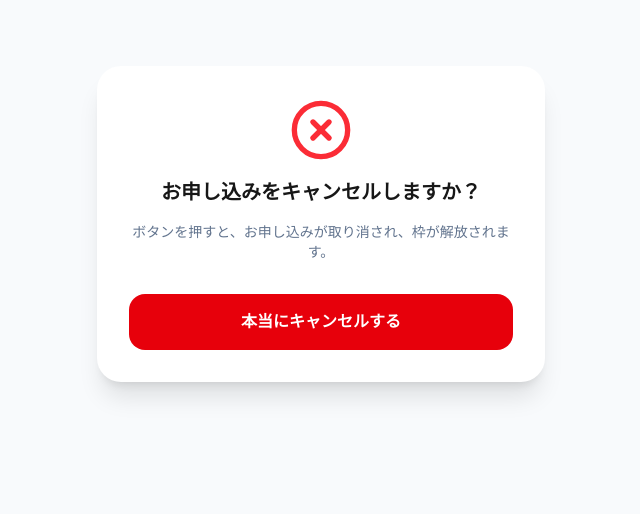
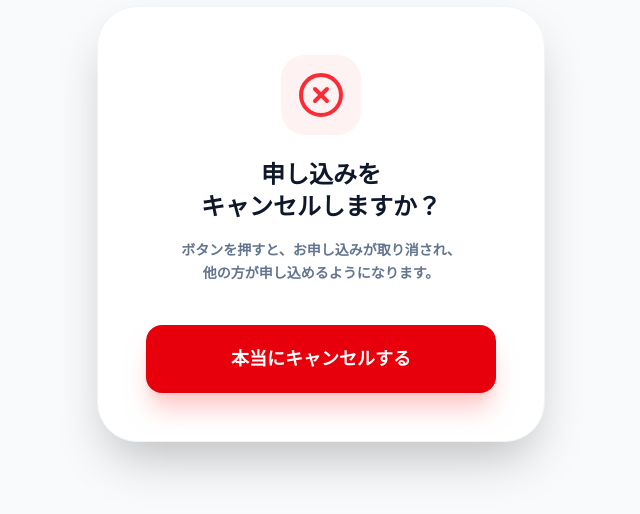
Before and after one commit to hey870desu-ai/event-manager-saas, a Next.js app: page /cancel in a window 1280 px wide. Shown: the part 176-690 px from the top of the page, without its empty margins (319-959 px from the left). Built offline with nearby package versions, Linux system fonts and the light colour scheme.

Commit message:
fix: cancelページにSuspense境界を追加してビルドエラーを解消したっぺ！

```diff
--- a/app/cancel/page.tsx
+++ b/app/cancel/page.tsx
@@ -1,47 +1,99 @@
 "use client";
+
 import { useSearchParams } from "next/navigation";
-import { useState } from "react";
-import { XCircle, CheckCircle } from "lucide-react";
+import { useState, Suspense } from "react"; // 🏆 Suspenseを追加！
+import { XCircle, CheckCircle, AlertCircle } from "lucide-react";
 
-export default function ParticipantCancelPage() {
+// 🏆 実際の処理をする中身（Content）
+function CancelContent() {
   const searchParams = useSearchParams();
   const rid = searchParams.get("rid"); // 予約ID
+  const eid = searchParams.get("eid"); // イベントID
   const [status, setStatus] = useState<'confirm' | 'processing' | 'done' | 'error'>('confirm');
 
   const handleCancel = async () => {
+    if (!rid || !eid) {
+      alert("IDが足りねぇぞい！メールのリンクをもう一度確認してくんちぇ。");
+      return;
+    }
+
     setStatus('processing');
     try {
-      // 🏆 ここで「キャンセル処理API」を叩くっぺ！
       const res = await fetch("/api/cancel-registration", {
         method: "POST",
         headers: { "Content-Type": "application/json" },
-        body: JSON.stringify({ reservationId: rid }),
+        body: JSON.stringify({ reservationId: rid, eventId: eid }),
       });
       if (res.ok) setStatus('done');
       else setStatus('error');
-    } catch (e) { setStatus('error'); }
+    } catch (e) {
+      setStatus('error');
+    }
   };
 
   return (
-    <div className="min-h-screen bg-slate-50 flex items-center justify-center p-4">
-      <div className="max-w-md w-full bg-white rounded-3xl p-8 shadow-xl text-center">
+    <div className="max-w-md w-full bg-white rounded-[2.5rem] p-8 md:p-12 shadow-2xl text-center border border-slate-100">
       {status === 'confirm' && (
         <>
-            <XCircle className="w-16 h-16 text-red-500 mx-auto mb-4" />
-            <h1 className="text-xl font-bold mb-4">お申し込みをキャンセルしますか？</h1>
-            <p className="text-slate-500 text-sm mb-8">ボタンを押すと、お申し込みが取り消され、枠が解放されます。</p>
-            <button onClick={handleCancel} className="w-full py-4 bg-red-600 text-white rounded-2xl font-bold">本当にキャンセルする</button>
+          <div className="w-20 h-20 bg-red-50 text-red-500 rounded-3xl flex items-center justify-center mx-auto mb-6">
+            <XCircle size={48} />
+          </div>
+          <h1 className="text-2xl font-black text-slate-900 mb-4">申し込みを<br />キャンセルしますか？</h1>
+          <p className="text-slate-500 font-bold text-sm mb-10 leading-relaxed">
+            ボタンを押すと、お申し込みが取り消され、<br />他の方が申し込めるようになります。
+          </p>
+          <button
+            onClick={handleCancel}
+            className="w-full py-5 bg-red-600 text-white rounded-2xl font-black text-lg shadow-xl shadow-red-200 hover:bg-red-700 transition-all active:scale-95"
+          >
+            本当にキャンセルする
+          </button>
         </>
       )}
-        {status === 'processing' && <p className="animate-pulse">手続き中だっぺ...</p>}
+
+      {status === 'processing' && (
+        <div className="py-12">
+          <div className="animate-spin h-12 w-12 border-4 border-indigo-500 border-t-transparent rounded-full mx-auto mb-6"></div>
+          <p className="text-slate-600 font-black text-xl">手続き中だっぺ...</p>
+        </div>
+      )}
+
       {status === 'done' && (
         <>
-            <CheckCircle className="w-16 h-16 text-emerald-500 mx-auto mb-4" />
-            <h1 className="text-xl font-bold mb-2">キャンセルが完了しました</h1>
-            <p className="text-slate-500 text-sm">またのご参加を心よりお待ちしております。</p>
+          <div className="w-20 h-20 bg-emerald-50 text-emerald-500 rounded-3xl flex items-center justify-center mx-auto mb-6">
+            <CheckCircle size={48} />
+          </div>
+          <h1 className="text-2xl font-black text-slate-900 mb-4">キャンセルが<br />完了しました</h1>
+          <p className="text-slate-600 font-bold mb-8">またのご参加を、<br />心よりお待ちしております。</p>
+          <button
+            onClick={() => window.close()}
+            className="w-full py-4 bg-slate-100 text-slate-600 rounded-2xl font-black"
+          >
+            閉じる
+          </button>
+        </>
+      )}
+
+      {status === 'error' && (
+        <>
+          <div className="w-20 h-20 bg-orange-50 text-orange-500 rounded-3xl flex items-center justify-center mx-auto mb-6">
+            <AlertCircle size={48} />
+          </div>
+          <h1 className="text-xl font-bold text-slate-900 mb-4">エラーだばい...</h1>
+          <p className="text-slate-500 text-sm mb-8">手続きに失敗しました。お手数ですが、事務局へ直接ご連絡ください。</p>
         </>
       )}
     </div>
+  );
+}
+
+// 🏆 外側の「箱」（Suspense）
+export default function ParticipantCancelPage() {
+  return (
+    <div className="min-h-screen bg-slate-50 flex items-center justify-center p-4">
+      <Suspense fallback={<div className="text-slate-400 font-bold animate-pulse">読み込み中だぞい...</div>}>
+        <CancelContent />
+      </Suspense>
     </div>
   );
 }
```
Lines whose indentation alone changed are shown as unchanged.
